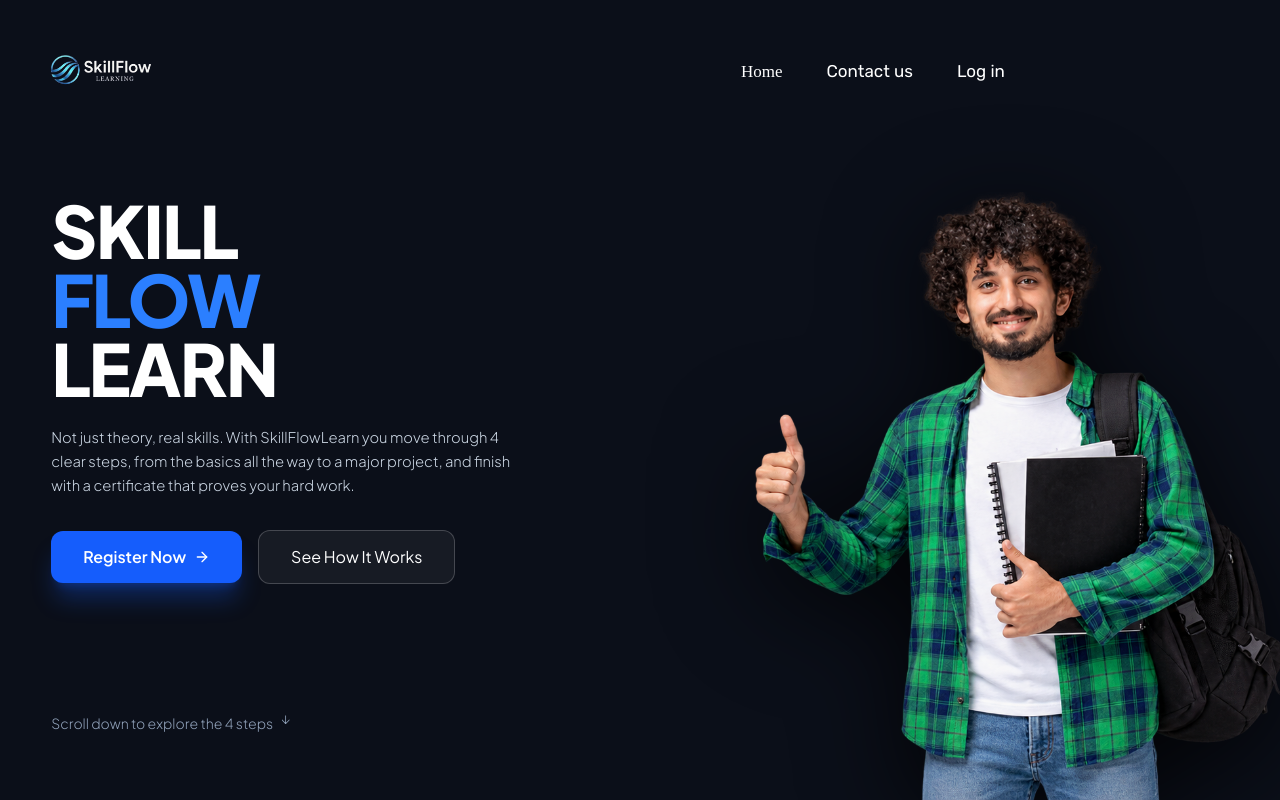
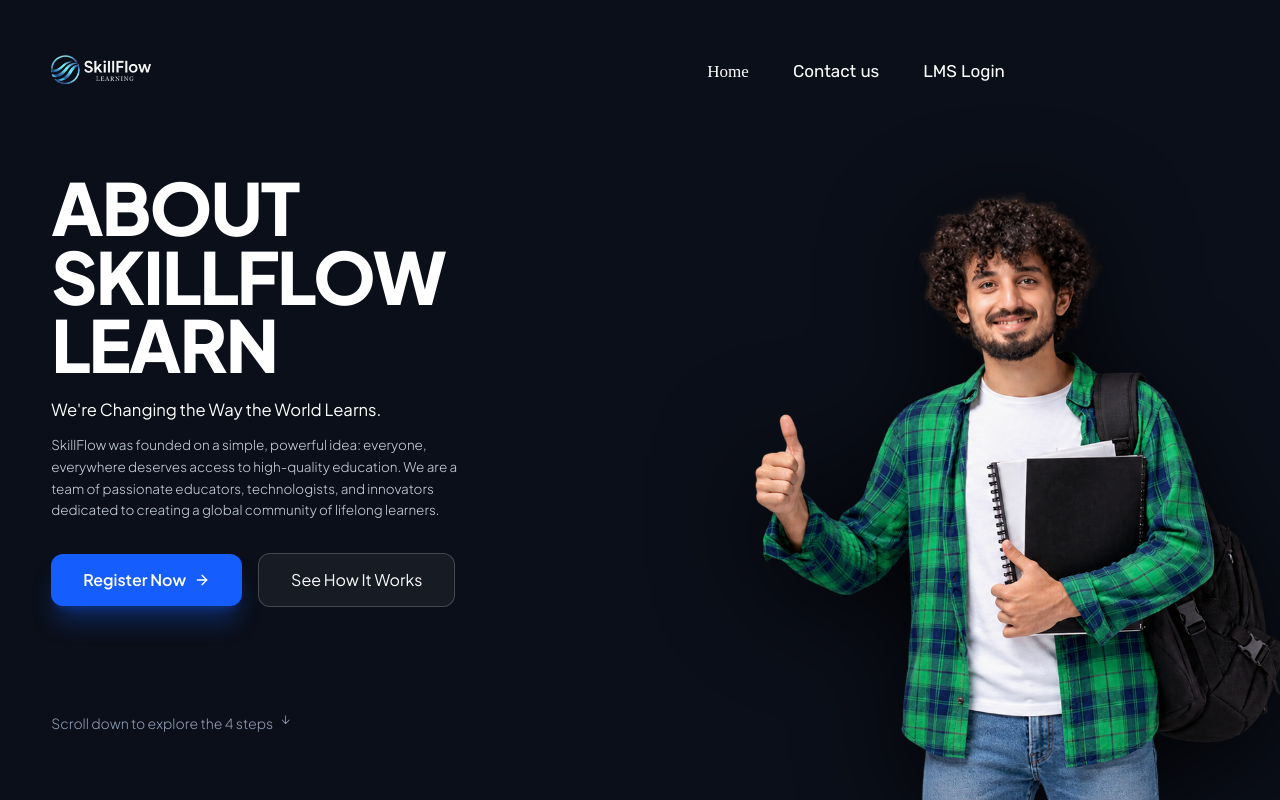
Before and after one commit to skillflowlearning/form_page, a React (Vite) app: page / in a window 1280 px wide. Shown: the top 800 px of the page. Built offline with nearby package versions, Linux system fonts and the light colour scheme; a web font is replaced by a local one.

Commit message:
feat: update hero text to About SkillFlow Learn, add subtitle+description, rename Log in to LMS Login

```diff
--- a/src/components/ui/landing-page.tsx
+++ b/src/components/ui/landing-page.tsx
@@ -59,7 +59,7 @@ export default function SkillFlowLanding() {
                 rel="noopener noreferrer"
                 className="font-['Rubik'] font-normal text-[13px] sm:text-[15px] md:text-[17px] leading-tight text-white hover:text-blue-400 transition-colors cursor-pointer inline-flex items-center py-1 whitespace-nowrap"
               >
-                Log in
+                LMS Login
               </a>
             </nav>
           </header>
@@ -68,16 +68,21 @@ export default function SkillFlowLanding() {
           <div className="relative z-20 my-auto pt-[clamp(1rem,4vw,2rem)] pb-[clamp(2rem,6vw,4rem)] max-w-[540px] xl:max-w-[580px]">
             {/* Title */}
             <h1 className="font-sans font-extrabold text-white text-[clamp(2.75rem,5.6vw,5.6rem)] leading-[0.96] tracking-tight uppercase select-none">
-              Skill
+              About
               <br />
-              <span className="text-blue-500">Flow</span>
+              SkillFlow
               <br />
               Learn
             </h1>
 
+            {/* Subtitle */}
+            <p className="text-[clamp(0.9rem,1.3vw,1.25rem)] font-normal leading-snug text-white mt-3 sm:mt-5 max-w-[44ch]">
+              We're Changing the Way the World Learns.
+            </p>
+
             {/* Description */}
-            <p className="text-[clamp(0.825rem,1.15vw,1.15rem)] font-light leading-relaxed text-slate-300 mt-3 sm:mt-6 max-w-[44ch]">
-              Not just theory, real skills. With SkillFlowLearn you move through 4 clear steps, from the basics all the way to a major project, and finish with a certificate that proves your hard work.
+            <p className="text-[clamp(0.78rem,1.05vw,1.05rem)] font-light leading-relaxed text-slate-300 mt-2 sm:mt-3 max-w-[44ch]">
+              SkillFlow was founded on a simple, powerful idea: everyone, everywhere deserves access to high-quality education. We are a team of passionate educators, technologists, and innovators dedicated to creating a global community of lifelong learners.
             </p>
 
             {/* Action buttons */}
```
Also changed, not shown: image/icon_image.png (added).
